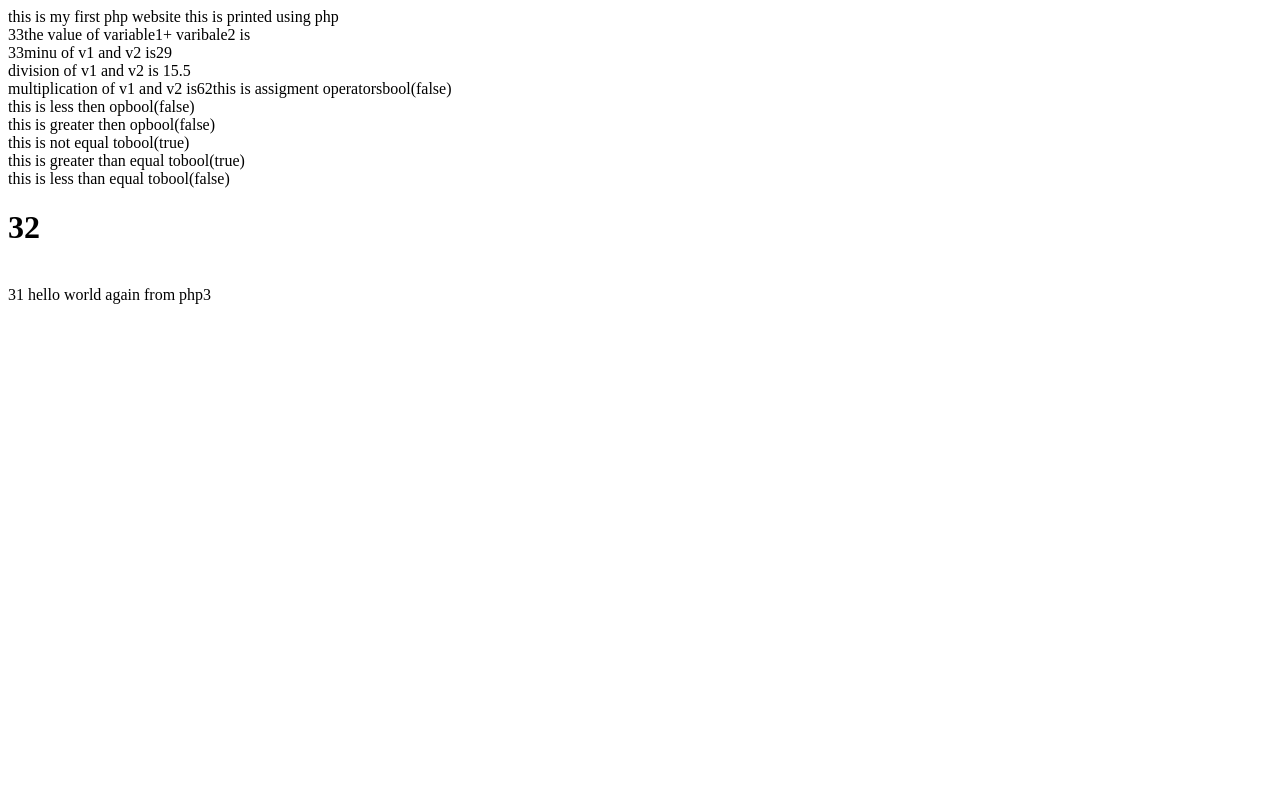
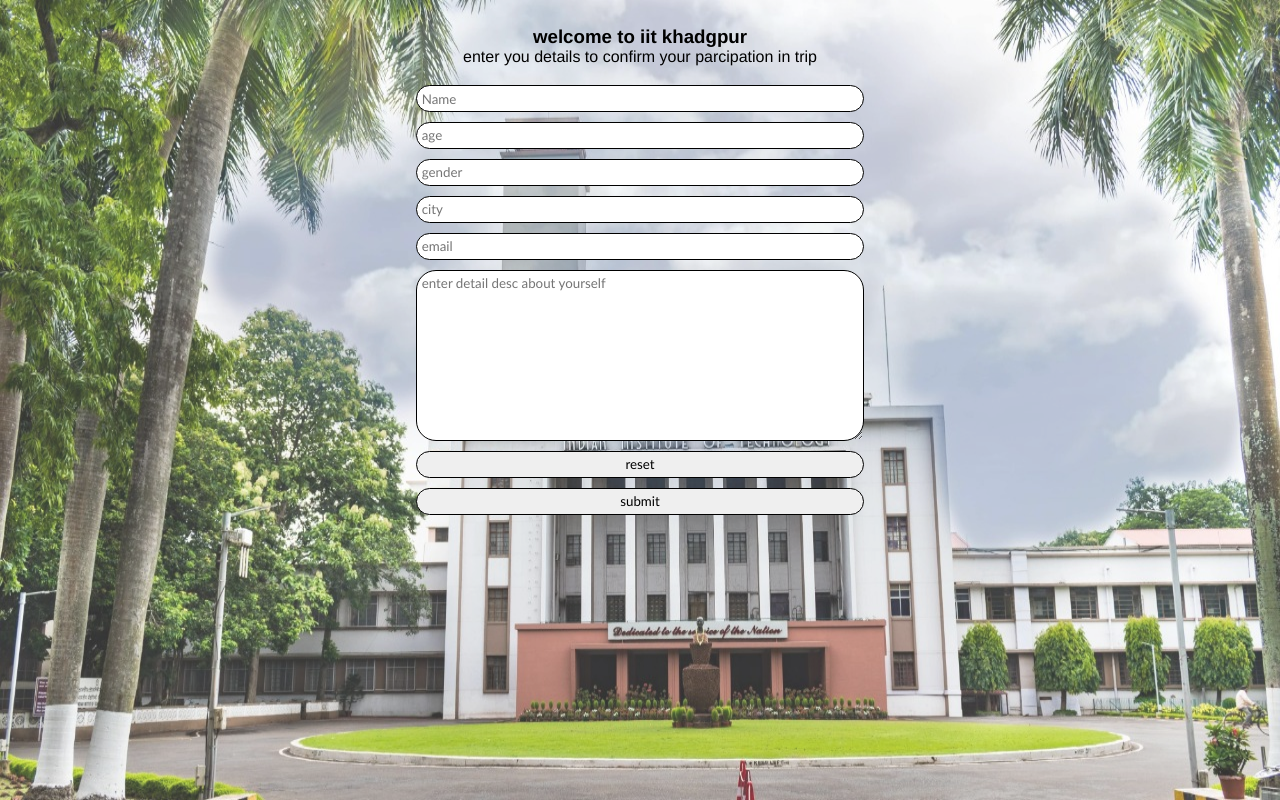
Before and after one commit to manmohanjina/cwh, a PHP site: page / in a window 1280 px wide. Run offline with PHP 8.4, Linux system fonts and the light colour scheme.

Commit message:
form in php

```diff
--- a/index.php
+++ b/basics.php
@@ -71,11 +71,21 @@ echo("<h1>$v1</h1>");
 echo('<br>');
 $v1--;
 echo($v1);
-//it also has
+//it also has preincrement conditions suchs as ++$v1; and $v--
 
 
 
         //logical op
+
+        //and(&&) //or(||) //xor(xor) // not!
+
+        $myvar=true;
+        $myname=false;
+        echo var_dump($myvar&&true);
+
+        //in and op both the values should be true then only it pasess the function;
+        //in or(|| )op one of the condtion if one of the condition is true then only the condition can be true;
+        //
 
 
 
--- /dev/null
+++ b/index.css
@@ -0,0 +1,40 @@
+*{
+    margin: 0;
+    padding: 0;
+    box-sizing: border-box;
+    font-family:'Trebuchet MS', 'Lucida Sans Unicode', 'Lucida Grande', 'Lucida Sans', Arial, sans-serif;
+}
+
+.container{
+    background-color: transparent;
+    max-width: 80%;
+    padding: 2%;
+    margin: 2%;
+    margin: auto;
+}
+.container>h3,p{
+    text-align: center;
+    font-family:'Franklin Gothic Medium', 'Arial Narrow', Arial, sans-serif;
+}
+form{
+    display: flex;
+    flex-direction: column;
+    padding: 2%;
+    width: 50%;
+    margin: auto;
+    gap: 10px;
+
+}
+form>input,textarea,button{
+    padding: 1%;
+    border-radius: 20px;
+    cursor: pointer;
+    border: 1px solid black;
+}
+.bg{
+    width: 100%;
+    position: absolute;
+    z-index: -1;
+    opacity: 80%;
+    height: 100vh;
+}
--- /dev/null
+++ b/index.html
@@ -0,0 +1,31 @@
+<!DOCTYPE html>
+<html lang="en">
+<head>
+    <meta charset="UTF-8">
+    <meta http-equiv="X-UA-Compatible" content="IE=edge">
+    <meta name="viewport" content="width=device-width, initial-scale=1.0">
+    <title>welcome to tralvel form</title>
+    <link rel="stylesheet" href="./index.css">
+    <link href="https://fonts.googleapis.com/css2?family=Montserrat:wght@700&display=swap" rel="stylesheet">
+</head>
+<body>
+    <img class="bg" src="./bg.jpg" alt="IIT">
+    <div class="container">
+        <h3>welcome to iit khadgpur</h3>
+        <p>enter you details to confirm your parcipation in trip</p>
+
+        <form action="index.php" method="post">
+            <input type="text" id="name" placeholder="Name" >
+            <input type="text" id="age" placeholder="age">
+            <input type="text" id="gender" placeholder="gender">
+            <input type="text" id="city" placeholder="city">
+            <input type="text" id="email" placeholder="email">
+            <textarea name="dexc" id="desc" cols="30" rows="10" placeholder="enter detail desc about yourself"></textarea>
+      <button onclick="reset()">reset</button>
+            <button onclick="submit()" >submit</button>
+        </form>
+    </div>
+
+</body>
+<script src="./index.js" ></script>
+</html>
```
Also changed, not shown: bg.jpg (added), index.js (added).
